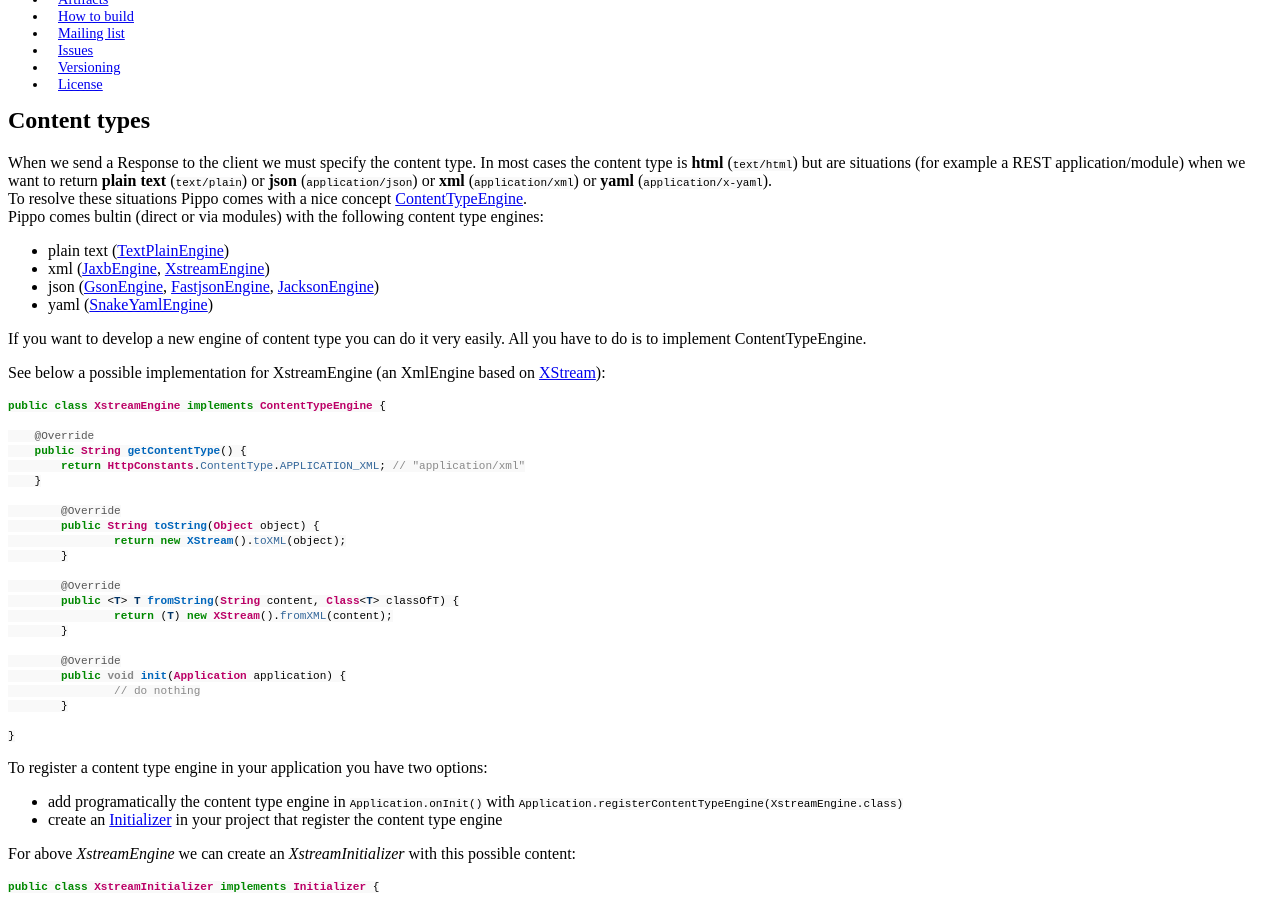
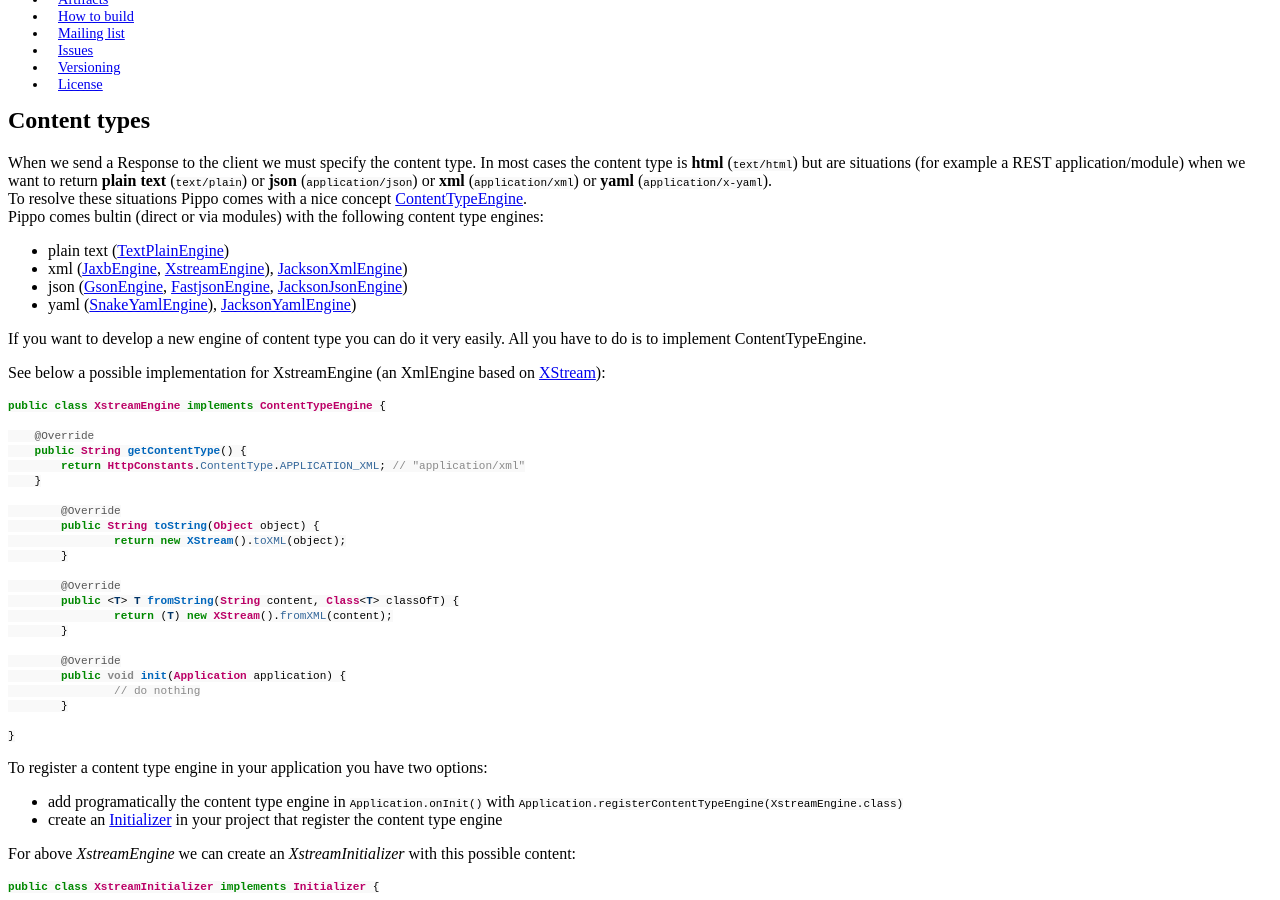
Before and after one commit to pippo-java/pippo.github.io, a Jekyll site: the page built from _posts/2015-04-02-content-types.md, in a window 1280 px wide and 900 px high, scrolled down 669 px. Built offline with Jekyll 4.4.1, drawn with Linux system fonts in a browser that asks for light colours; Markdown is read by kramdown in place of the engine named in the settings; a style sheet for code colours, icons or effects is not loaded.

Commit message:
fix broken link

```diff
--- a/_posts/2015-04-02-content-types.md
+++ b/_posts/2015-04-02-content-types.md
@@ -12,9 +12,9 @@ To resolve these situations Pippo comes with a nice concept [ContentTypeEngine](
 Pippo comes bultin (direct or via modules) with the following content type engines:
 
 - plain text ([TextPlainEngine]({{ site.coreurl }}/src/main/java/ro/pippo/core/TextPlainEngine.java))
-- xml ([JaxbEngine]({{ site.coreurl }}/src/main/java/ro/pippo/core/JaxbEngine.java), [XstreamEngine]({{ site.codeurl }}/pippo-xstream/src/main/java/ro/pippo/xstream/XstreamEngine.java))
-- json ([GsonEngine]({{ site.codeurl }}/pippo-gson/src/main/java/ro/pippo/gson/GsonEngine.java), [FastjsonEngine]({{ site.codeurl }}/pippo-fastjson/src/main/java/ro/pippo/fastjson/FastjsonEngine.java), [JacksonEngine]({{ site.codeurl }}/pippo-jackson/src/main/java/ro/pippo/jackson/JacksonEngine.java))
-- yaml ([SnakeYamlEngine]({{ site.codeurl }}/pippo-snakeyaml/src/main/java/ro/pippo/snakeyaml/SnakeYamlEngine.java))
+- xml ([JaxbEngine]({{ site.coreurl }}/src/main/java/ro/pippo/core/JaxbEngine.java), [XstreamEngine]({{ site.codeurl }}/pippo-xstream/src/main/java/ro/pippo/xstream/XstreamEngine.java)), [JacksonXmlEngine]({{ site.codeurl }}/pippo-jackson/src/main/java/ro/pippo/jackson/JacksonXmlEngine.java))
+- json ([GsonEngine]({{ site.codeurl }}/pippo-gson/src/main/java/ro/pippo/gson/GsonEngine.java), [FastjsonEngine]({{ site.codeurl }}/pippo-fastjson/src/main/java/ro/pippo/fastjson/FastjsonEngine.java), [JacksonJsonEngine]({{ site.codeurl }}/pippo-jackson/src/main/java/ro/pippo/jackson/JacksonJsonEngine.java))
+- yaml ([SnakeYamlEngine]({{ site.codeurl }}/pippo-snakeyaml/src/main/java/ro/pippo/snakeyaml/SnakeYamlEngine.java)), [JacksonYamlEngine]({{ site.codeurl }}/pippo-jackson/src/main/java/ro/pippo/jackson/JacksonYamlEngine.java))
 
 If you want to develop a new engine of content type you can do it very easily. All you have to do is to implement ContentTypeEngine.
 
```
